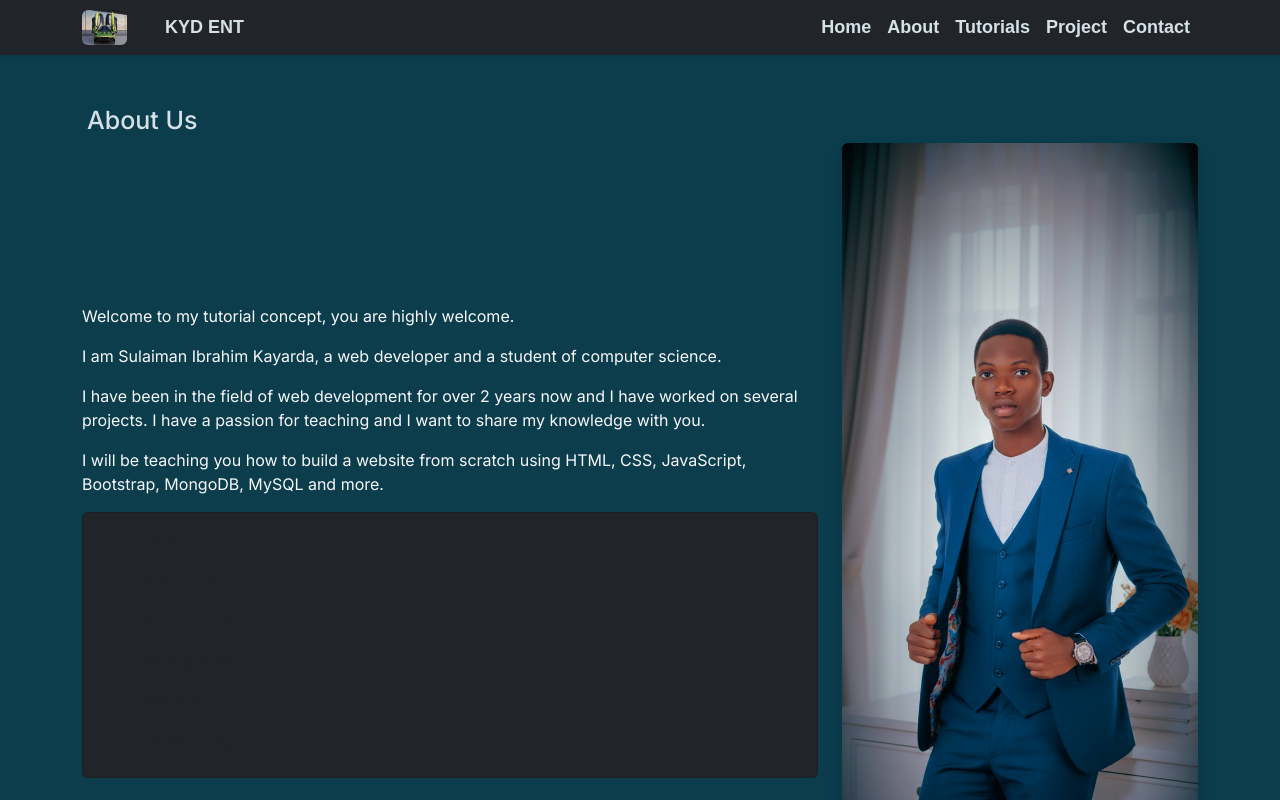
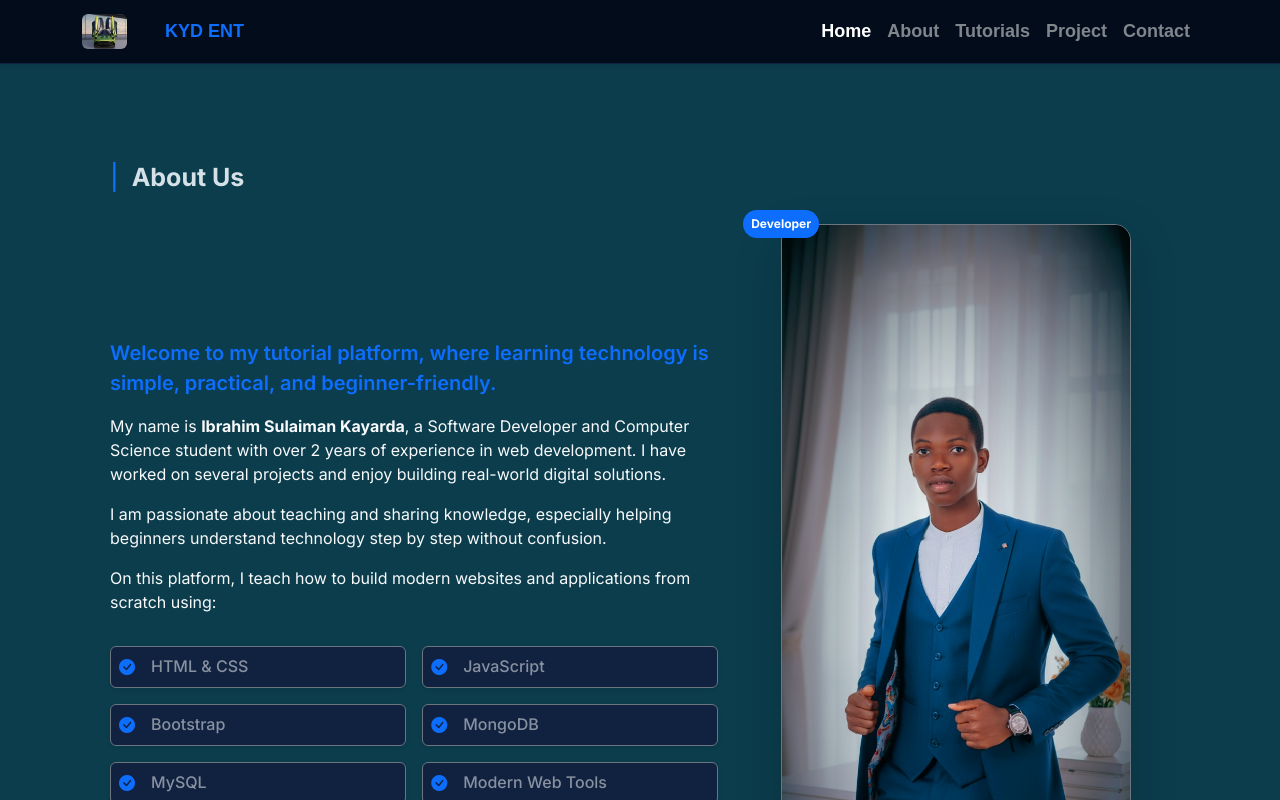
Before and after one commit to kayardakayarda23-droid/first, a Next.js app: page /about in a window 1280 px wide. Shown: the top 800 px of the page. Built offline with nearby package versions, Linux system fonts and the light colour scheme.

Commit message:
added gitignore and updated components

```diff
--- a/src/components/AboutUs.jsx
+++ b/src/components/AboutUs.jsx
@@ -2,58 +2,69 @@ import React from 'react';
 
 export default function AboutUs() {
   return (
-    <>
-      <div className="sectionTitle d-flex flex-row text-light">
-        <h3></h3>
-        <h4>About Us</h4>
+    // Removed the inline background color so it inherits the "Very Dark Navy" from the body
+    <section id="about" className="py-5 px-3">
+      <div className="container">
+        <div className="sectionTitle d-flex flex-row text-light mb-4">
+          <h3 className="text-primary me-2">|</h3>
+          <h4 className="fw-bold">About Us</h4>
         </div>
 
         <div className="row justify-content-center align-items-center text-light">
-        <div className="col-lg-8 mt-4">
-          <p>Welcome to my tutorial concept, you are highly welcome.</p>
-          <p>I am Sulaiman Ibrahim Kayarda, a web developer and a student of computer science.</p>
-          <p>
-            I have been in the field of web development for over 2 years now and I have worked on several projects.
-            I have a passion for teaching and I want to share my knowledge with you.
+          <div className="col-lg-7 mt-4">
+            <p className="lead text-primary fw-semibold">
+              Welcome to my tutorial platform, where learning technology is simple, practical, and beginner-friendly.
             </p>
             <p>
-            I will be teaching you how to build a website from scratch using HTML, CSS, JavaScript,
-            Bootstrap, MongoDB, MySQL and more.
+              My name is <strong>Ibrahim Sulaiman Kayarda</strong>, a Software Developer and Computer Science
+              student with over 2 years of experience in web development. I have worked on several
+              projects and enjoy building real-world digital solutions.
+            </p>
+            <p>
+              I am passionate about teaching and sharing knowledge, especially helping beginners
+              understand technology step by step without confusion.
+            </p>
+            <p>
+              On this platform, I teach how to build modern websites and applications from scratch using:
             </p>
 
-          {/* Corrected the inline style and structure below */}
-          <div className="card bg-dark p-3">
-            <div className="d-flex flex-row gap-4 mb-2">
-              <i className="bi bi-window"></i>
-              <h5> JAMB REG. </h5>
+            {/* Skill Cards Grid */}
+            <div className="row g-3 mt-2">
+              {[
+                "HTML & CSS", "JavaScript", "Bootstrap",
+                "MongoDB", "MySQL", "Modern Web Tools"
+              ].map((skill, index) => (
+                <div className="col-md-6 col-sm-12" key={index}>
+                  {/* We keep this slightly lighter navy so the cards are visible */}
+                  <div className="d-flex align-items-center p-2 border border-secondary rounded shadow-sm" style={{ backgroundColor: '#112240' }}>
+                    <i className="bi bi-check-circle-fill text-primary me-3"></i>
+                    <h6 className="mb-0 text-white-50">{skill}</h6>
                   </div>
-            <div className="d-flex flex-row gap-4 mb-2">
-              <i className="bi bi-window"></i>
-              <h5> WAEC REG. </h5>
                 </div>
-            <div className="d-flex flex-row gap-4 mb-2">
-              <i className="bi bi-window"></i>
-              <h5> BOOTSTRAP</h5>
+              ))}
             </div>
-            <div className="d-flex flex-row gap-4 mb-2">
-              <i className="bi bi-window"></i>
-              <h5> MongoDB </h5>
+
+            <p className="mt-4 border-start border-primary ps-3 italic text-info">
+              My goal is to help you gain practical skills you can confidently use for projects,
+              freelancing, or future careers in tech.
+            </p>
           </div>
-            <div className="d-flex flex-row gap-4 mb-2">
-              <i className="bi bi-window"></i>
-              <h5> MySQL</h5>
-            </div>
-            <div className="d-flex flex-row gap-4">
-              <i className="bi bi-window"></i>
-              <h5> JavaScript</h5>
+
+          <div className="col-lg-5 text-center mt-5 mt-lg-0">
+            <div className="position-relative d-inline-block">
+              <img
+                src="/abdull.jpg"
+                alt="Sulaiman Ibrahim Kayarda"
+                className="img-fluid rounded-4 shadow-lg border border-secondary"
+                style={{ maxWidth: '350px', objectFit: 'cover' }}
+              />
+              <div className="position-absolute top-0 start-0 translate-middle badge rounded-pill bg-primary p-2">
+                Developer
               </div>
             </div>
           </div>
-
-        <div className="col-lg-4 text-center">
-          <img src="/abdull.jpg" alt="Sulaiman Ibrahim Kayarda" className="img-fluid rounded shadow" />
         </div>
       </div>
-    </>
+    </section>
   );
 }
--- a/src/components/Navbar.jsx
+++ b/src/components/Navbar.jsx
@@ -3,8 +3,11 @@ import Image from "next/image";
 
 export default function Navbar() {
   return (
-    // Changed bg-white to bg-dark and added navbar-dark
-    <nav className="navbar navbar-expand-md navbar-dark bg-dark shadow-sm py-1">
+    // Changed bg-dark to custom style #020c1b and added sticky-top
+    <nav
+      className="navbar navbar-expand-md navbar-dark shadow-sm py-2 sticky-top"
+      style={{ backgroundColor: '#020c1b', borderBottom: '1px solid #112240' }}
+    >
       <div className="container">
         {/* Brand Logo & Name */}
         <div className="d-flex align-items-center">
@@ -15,7 +18,7 @@ export default function Navbar() {
             height={35}
             alt="Bako's Logo"
           />
-          <Link href="/" className="navbar-brand fw-bolder text-uppercase">
+          <Link href="/" className="navbar-brand fw-bolder text-uppercase text-primary">
             KYD ENT
           </Link>
         </div>
@@ -40,27 +43,27 @@ export default function Navbar() {
         >
           <ul className="navbar-nav">
             <li className="nav-item">
-              <Link href="/" className="nav-link fw-bold">
+              <Link href="/" className="nav-link fw-bold text-white">
                 Home
               </Link>
             </li>
             <li className="nav-item">
-              <Link href="/about" className="nav-link fw-bold">
+              <Link href="/about" className="nav-link fw-bold text-white-50">
                 About
               </Link>
             </li>
             <li className="nav-item">
-              <Link href="/tutorials" className="nav-link fw-bold">
+              <Link href="/tutorials" className="nav-link fw-bold text-white-50">
                 Tutorials
               </Link>
             </li>
             <li className="nav-item">
-              <Link href="/project" className="nav-link fw-bold">
+              <Link href="/project" className="nav-link fw-bold text-white-50">
                 Project
               </Link>
             </li>
             <li className="nav-item">
-              <Link href="/contact" className="nav-link fw-bold">
+              <Link href="/contact" className="nav-link fw-bold text-white-50">
                 Contact
               </Link>
             </li>
```
Also changed, not shown: src/components/Landing.jsx (+24 -17 lines), 1 other file (tests, documents, lock files or other folders). Lines whose indentation alone changed are shown as unchanged.
